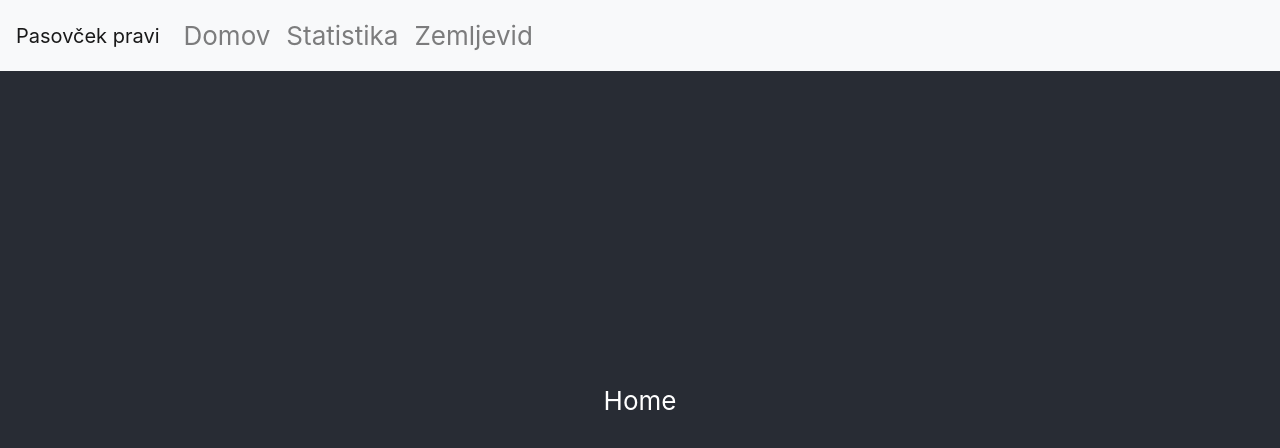
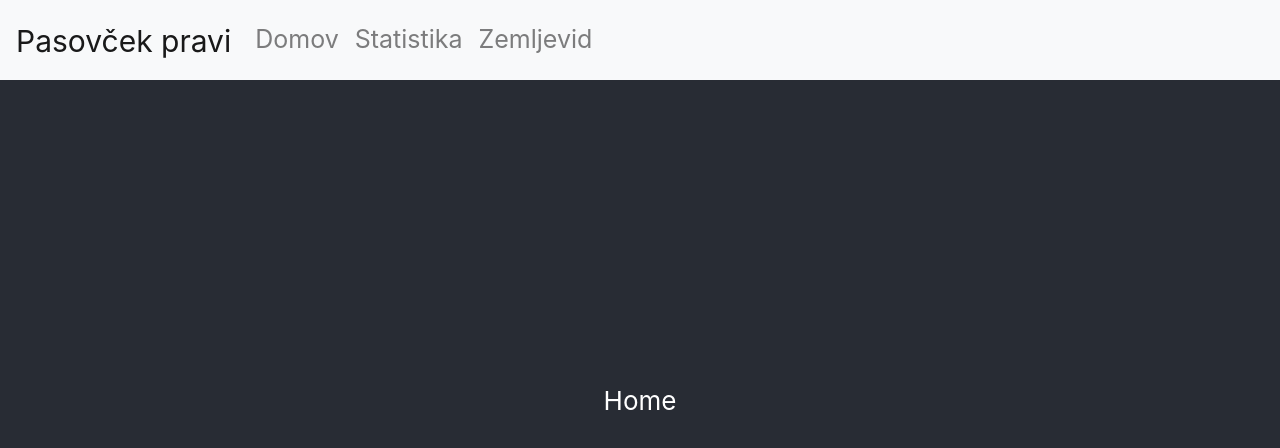
Before and after one commit to LukaAvbreht/dragonhack_AFLabs_frontend, a React (Create React App) app: page / in a window 1280 px wide. Shown: the top 448 px of the page. Built offline with nearby package versions, Linux system fonts and the light colour scheme.

Commit message:
navbar style

```diff
--- a/src/Components/AFNavbar.js
+++ b/src/Components/AFNavbar.js
@@ -7,6 +7,9 @@
 import Button from 'react-bootstrap/Button'
 
 import Form from 'react-bootstrap/Form'
+import {Container} from "react-bootstrap";
+
+import './navbar_style.css'
 
 function AFNavbar() {
     return (
--- /dev/null
+++ b/src/Components/navbar_style.css
@@ -0,0 +1,19 @@
+/*.navbar {*/
+/*    height: 100vh;*/
+/*    position: fixed;*/
+/*}*/
+
+.navbar {
+    top: 0;
+    height: 5rem;
+}
+
+.navbar-brand {
+    font-size: 30px;
+    height: 10px;
+    line-height: 2px;
+}
+
+.navbar-nav {
+    font-size: 25px;
+}
```
